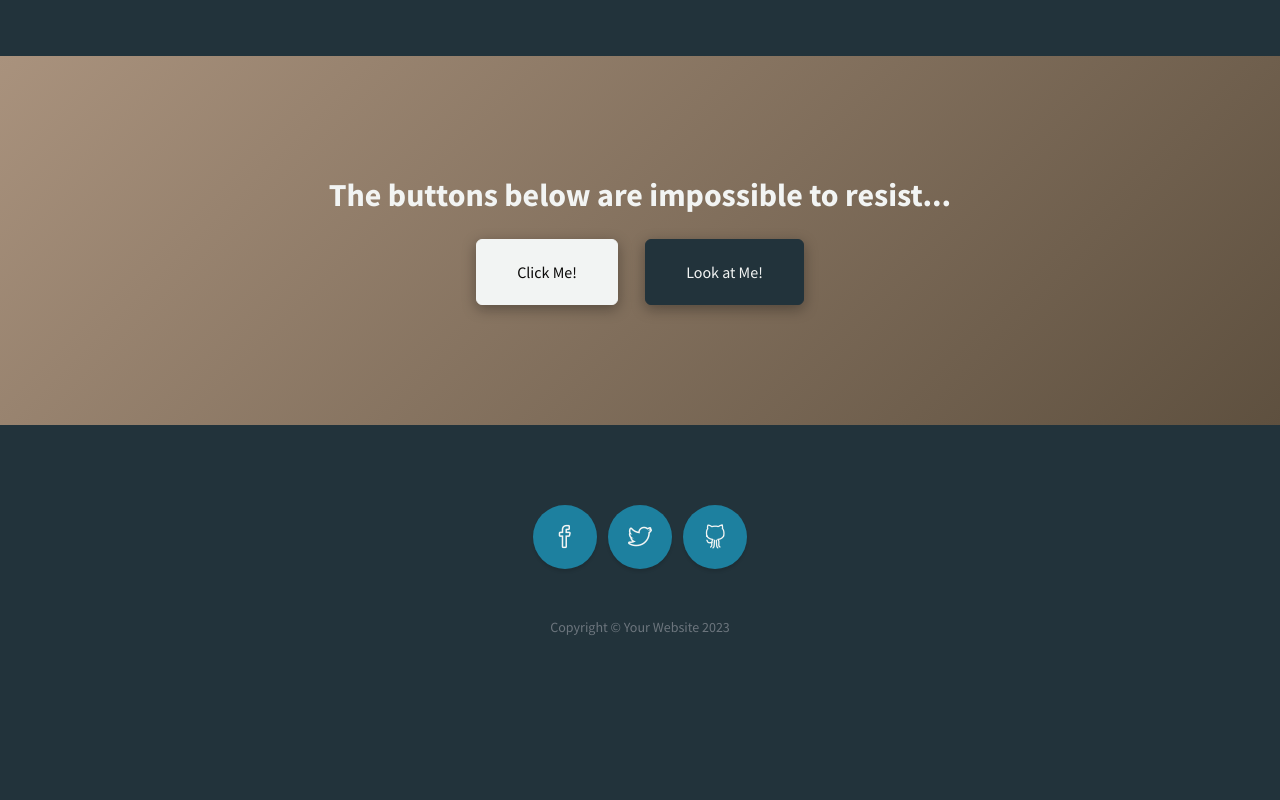
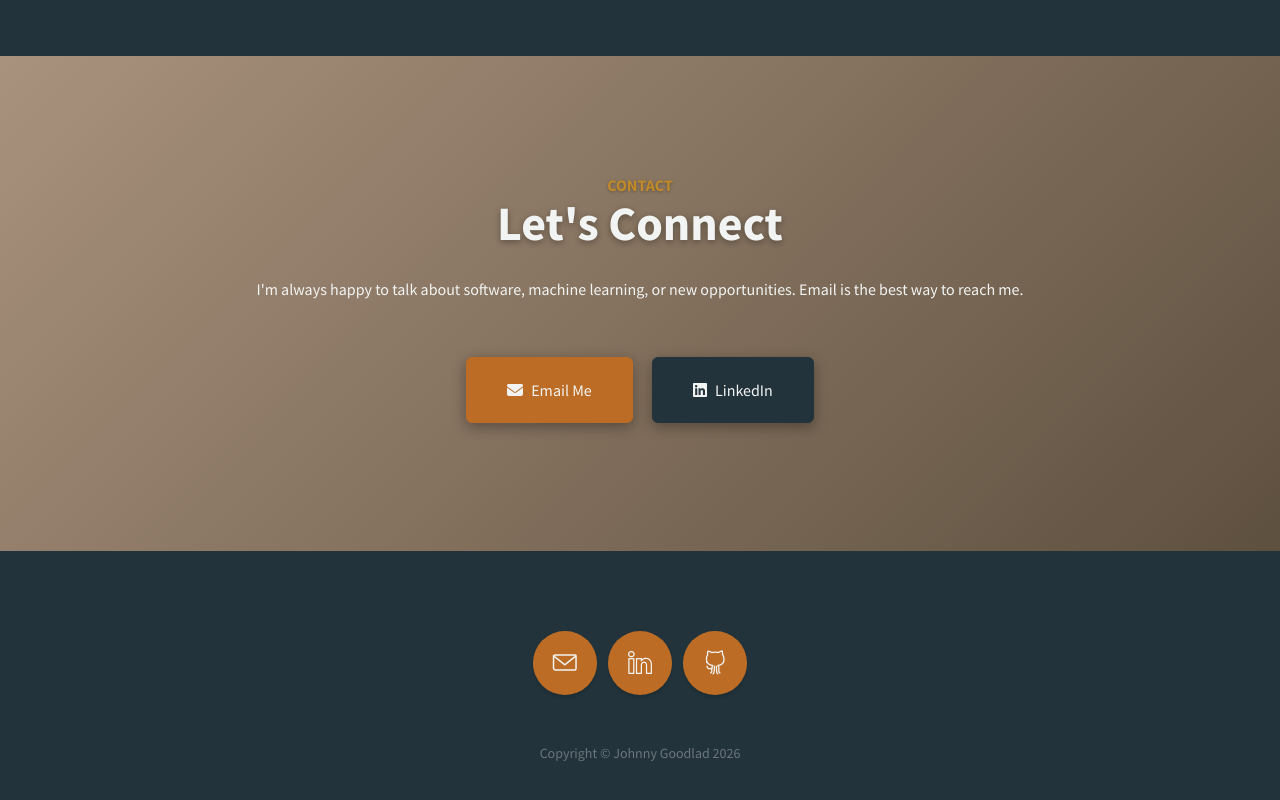
Before and after one commit to TheJrock/johnnygoodlad.dev, a website: page index.html in a window 1280 px wide. Shown: the part 3140-3940 px from the top of the page. Before the commit the page ends 3858 px from the top, so only its background shows below. Drawn offline with nearby package versions, Linux system fonts and the light colour scheme.

Commit message:
Update contact links

```diff
--- a/index.html
+++ b/index.html
@@ -200,9 +200,15 @@
         <!-- Contact-->
         <section class="content-section bg-primary text-white" id="contact">
             <div class="container px-4 px-lg-5 text-center">
-                <h2 class="mb-4">The buttons below are impossible to resist...</h2>
-                <a class="btn btn-xl btn-light me-4" href="#!">Click Me!</a>
-                <a class="btn btn-xl btn-dark" href="#!">Look at Me!</a>
+                <div class="content-section-heading">
+                    <h3 class="text-secondary mb-0">Contact</h3>
+                    <h2 class="mb-4">Let's Connect</h2>
+                </div>
+                <p class="mb-5">I'm always happy to talk about software, machine learning, or new opportunities. Email is the best way to reach me.</p>
+                <a class="btn btn-primary btn-xl m-2" href="mailto:thejagoodlad@gmail.com"><i class="fas fa-envelope me-2"></i>Email Me</a>
+                <a class="btn btn-dark btn-xl m-2" href="https://www.linkedin.com/in/johnathan-goodlad-1852241b5" target="_blank" rel="noopener"><i class="fab fa-linkedin me-2"></i>LinkedIn</a>
+                <!-- Résumé: add the PDF to assets/ and uncomment this button -->
+                <!-- <a class="btn btn-dark btn-xl m-2" href="assets/resume.pdf" target="_blank" rel="noopener"><i class="fas fa-file-lines me-2"></i>Résumé</a> -->
             </div>
         </section>
         <!-- Footer-->
@@ -210,16 +216,16 @@
             <div class="container px-4 px-lg-5">
                 <ul class="list-inline mb-5">
                     <li class="list-inline-item">
-                        <a class="social-link rounded-circle text-white mr-3" href="#!"><i class="icon-social-facebook"></i></a>
+                        <a class="social-link rounded-circle text-white mr-3" href="mailto:thejagoodlad@gmail.com" aria-label="Email"><i class="icon-envelope"></i></a>
                     </li>
                     <li class="list-inline-item">
-                        <a class="social-link rounded-circle text-white mr-3" href="#!"><i class="icon-social-twitter"></i></a>
+                        <a class="social-link rounded-circle text-white mr-3" href="https://www.linkedin.com/in/johnathan-goodlad-1852241b5" target="_blank" rel="noopener" aria-label="LinkedIn"><i class="icon-social-linkedin"></i></a>
                     </li>
                     <li class="list-inline-item">
                         <a class="social-link rounded-circle text-white" href="https://github.com/TheJrock" target="_blank" rel="noopener" aria-label="GitHub"><i class="icon-social-github"></i></a>
                     </li>
                 </ul>
-                <p class="text-muted small mb-0">Copyright &copy; Your Website 2023</p>
+                <p class="text-muted small mb-0">Copyright &copy; Johnny Goodlad 2026</p>
             </div>
         </footer>
         <!-- Scroll to Top Button-->
```
Also changed, not shown: css/styles.css.
